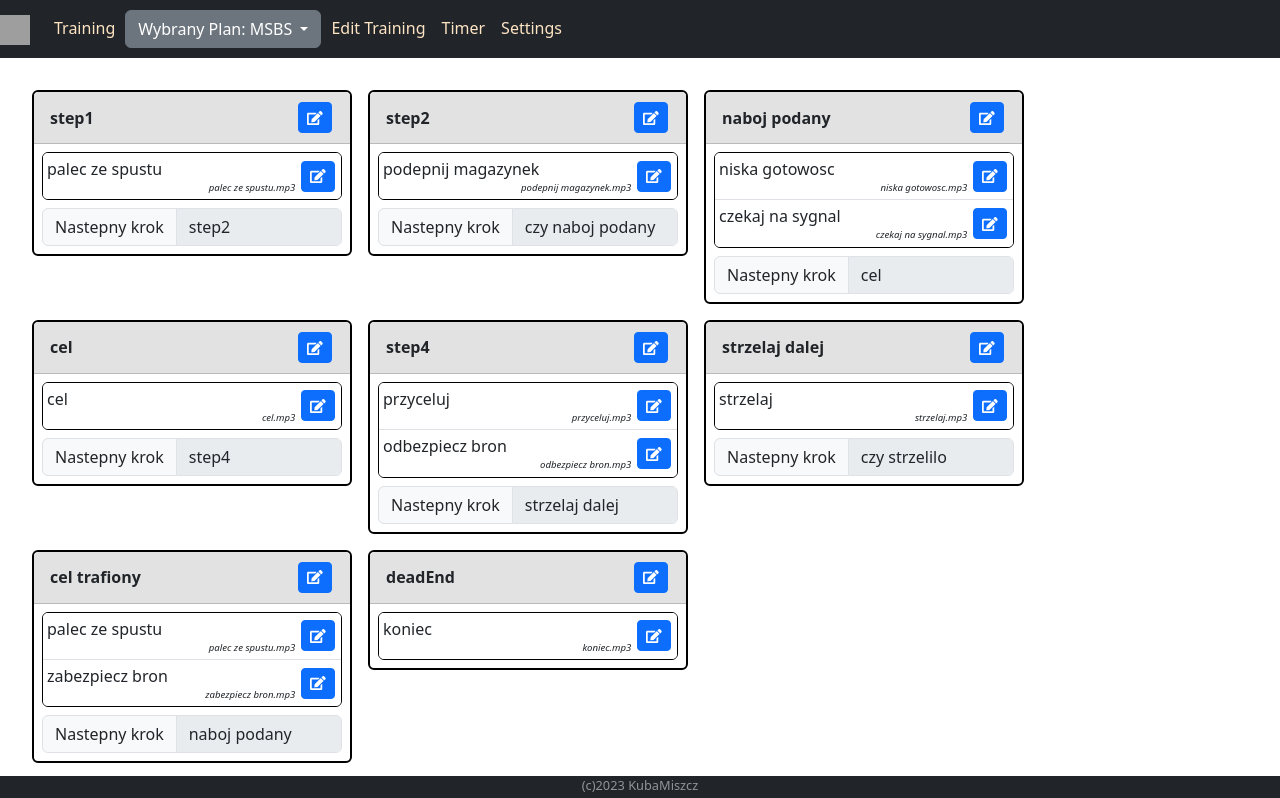
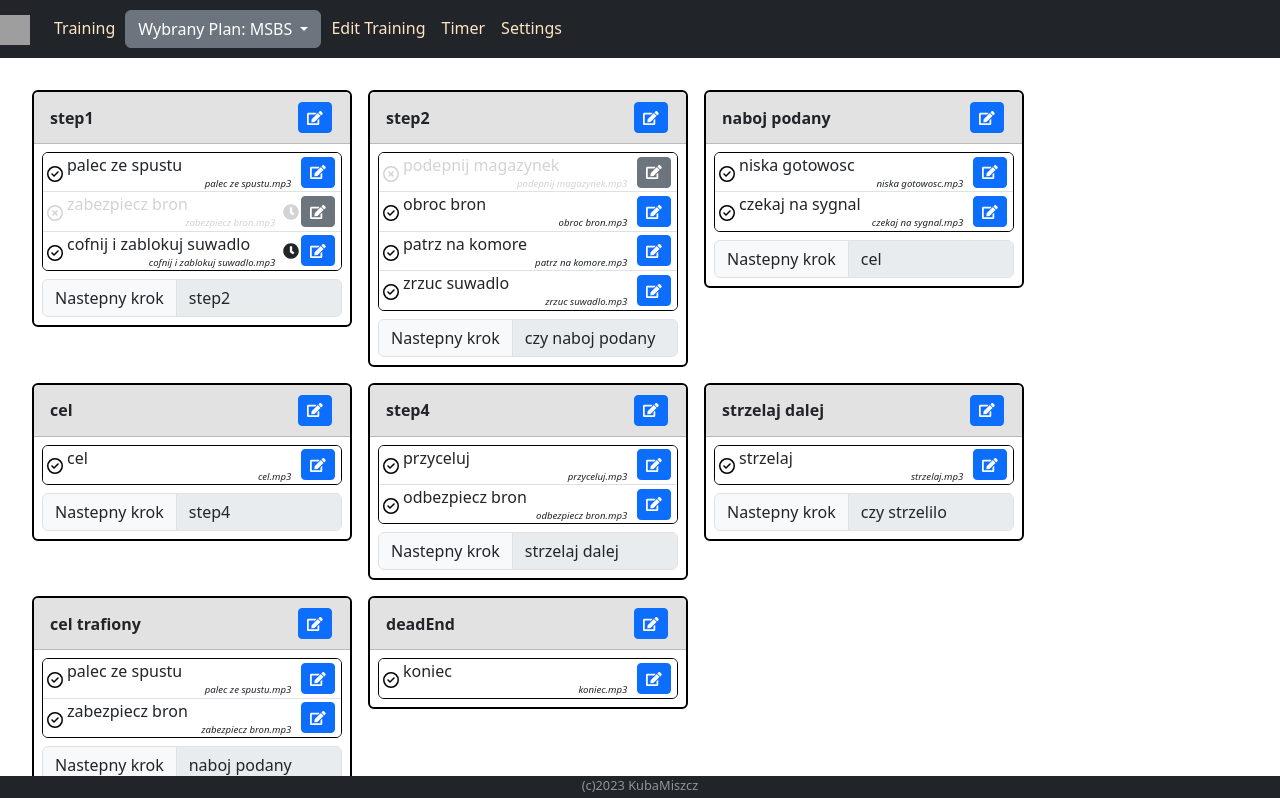
Before and after one commit to KubaMiszcz/ShootingTrainer, an Angular app: page /edit-procedure-tab in a window 1280 px wide. Shown: the top 798 px of the page. Built offline with nearby package versions, Linux system fonts and the light colour scheme; grey boxes are pictures that could not be loaded.

Commit message:
add isdisable

```diff
--- a/src/app/components/action-row/action-row.component.html
+++ b/src/app/components/action-row/action-row.component.html
@@ -1,12 +1,32 @@
-<div class=" action-row p-1">
-    <div class="name">
+<div class=" action-row px-1">
+
+    <div class="icons me-1" (click)="toggleIsDisabled()">
+        <div *ngIf="!action.isDisabled">
+            <svg xmlns="http://www.w3.org/2000/svg" height="1em" [ngClass]="{'disabled' : action.isDisabled}"
+                viewBox="0 0 512 512"><!--! Font Awesome Free 6.4.0 by @fontawesome - https://fontawesome.com License - https://fontawesome.com/license (Commercial License) Copyright 2023 Fonticons, Inc. -->
+                <path
+                    d="M256 48a208 208 0 1 1 0 416 208 208 0 1 1 0-416zm0 464A256 256 0 1 0 256 0a256 256 0 1 0 0 512zM369 209c9.4-9.4 9.4-24.6 0-33.9s-24.6-9.4-33.9 0l-111 111-47-47c-9.4-9.4-24.6-9.4-33.9 0s-9.4 24.6 0 33.9l64 64c9.4 9.4 24.6 9.4 33.9 0L369 209z" />
+            </svg>
+        </div>
+        <div *ngIf="action.isDisabled">
+            <svg xmlns="http://www.w3.org/2000/svg" height="1em" [ngClass]="{'disabled' : action.isDisabled}"
+                viewBox="0 0 512 512"><!--! Font Awesome Free 6.4.0 by @fontawesome - https://fontawesome.com License - https://fontawesome.com/license (Commercial License) Copyright 2023 Fonticons, Inc. -->
+                <path
+                    d="M256 48a208 208 0 1 1 0 416 208 208 0 1 1 0-416zm0 464A256 256 0 1 0 256 0a256 256 0 1 0 0 512zM175 175c-9.4 9.4-9.4 24.6 0 33.9l47 47-47 47c-9.4 9.4-9.4 24.6 0 33.9s24.6 9.4 33.9 0l47-47 47 47c9.4 9.4 24.6 9.4 33.9 0s9.4-24.6 0-33.9l-47-47 47-47c9.4-9.4 9.4-24.6 0-33.9s-24.6-9.4-33.9 0l-47 47-47-47c-9.4-9.4-24.6-9.4-33.9 0z" />
+            </svg>
+        </div>
+    </div>
+
+    <div class="label-name me-2" [ngClass]="{'disabled' : action.isDisabled}">
         <div>{{action.name}}</div>
-        <div class="audio-filename me-1">{{action.audioFileName}}</div>
+        <div class="audio-filename">{{action.audioFileName}}</div>
     </div>
-    <div>
+
+    <div class="buttons" [ngClass]="{'disabled' : action.isDisabled}">
         <i *ngFor="let _ of [].constructor(getDelay(action))" class="fa fa-clock"></i>
-        <button type="button" class="btn btn-primary btn-sm" (click)="editAction(action)">
+        <button type="button" class="btn btn-primary btn-sm" [ngClass]="{'btn-secondary' : action.isDisabled}" (click)="editAction(action)">
             <i class="fa fa-edit" aria-hidden="true"></i>
         </button>
     </div>
+
 </div>
--- a/src/app/components/action-row/action-row.component.scss
+++ b/src/app/components/action-row/action-row.component.scss
@@ -3,13 +3,26 @@
     justify-content: space-between;
     align-items: center;
 
-    .name{
-        width: 100%;
+    .disabled{
+        color: lightgray;
+        fill: lightgray;
     }
 
-    .audio-filename{
-        font-style: italic;
-        font-size: 0.6rem;
-        text-align: end;
+    .label-name{
+        // width: 60%;
+        width: -webkit-fill-available;
+
+        .audio-filename{
+            font-style: italic;
+            font-size: 0.6rem;
+            text-align: end;
+        }
+    }
+
+    .buttons{
+        display: flex;
+        align-items: center;
+        justify-content: flex-end;
+        flex-direction: row;
     }
 }
--- a/src/app/components/action-row/action-row.component.ts
+++ b/src/app/components/action-row/action-row.component.ts
@@ -37,4 +37,8 @@ export class ActionRowComponent {
   getDelay(action: IAction) {
     return action.delay_sec ?? 0;
   }
+
+  toggleIsDisabled(){
+    this.action.isDisabled = !this.action.isDisabled;
+  }
 }
--- a/src/app/models/action.ts
+++ b/src/app/models/action.ts
@@ -2,6 +2,6 @@ export interface IAction {
   name: string;
   description?: string;
   audioFileName: string;
-  isActive?: boolean;
+  isDisabled?: boolean;
   delay_sec?: number;
 }
--- a/src/app/services/app.service.ts
+++ b/src/app/services/app.service.ts
@@ -23,8 +23,7 @@ export class AppService {
   constructor(
     private appSettings: AppSettingsService,
     private audioPlayerService: AudioPlayerService
-  ) {
-  }
+  ) {}
 
   changeProcedure(value: IProcedure) {
     this.appSettings.appData.procedures.forEach((p) => (p.isDefault = false));
@@ -60,7 +59,8 @@ export class AppService {
     do {
       if (this.isStage(block)) {
         block = block as IStage;
-        playlist.push(...block?.actions);
+        let activeActions = block?.actions.filter((a) => !a.isDisabled);
+        playlist.push(...activeActions);
         nextBlockName = this.getNextBlockName(block);
       }
 
--- a/src/assets/application-default-data.ts
+++ b/src/assets/application-default-data.ts
@@ -10,16 +10,17 @@ export const APP_DATA_JSON: IAppData = {
           name: 'step1',
           actions: [
             { name: 'palec ze spustu', audioFileName: 'palec ze spustu.mp3' },
-            // {
-            //   name: 'zabezpiecz bron',
-            //   audioFileName: 'zabezpiecz bron.mp3',
-            //   delay_sec: 1,
-            // },
-            // {
-            //   name: 'cofnij i zablokuj suwadlo',
-            //   audioFileName: 'cofnij i zablokuj suwadlo.mp3',
-            //   delay_sec: 1,
-            // },
+            {
+              name: 'zabezpiecz bron',
+              audioFileName: 'zabezpiecz bron.mp3',
+              delay_sec: 1,
+              isDisabled: true,
+            },
+            {
+              name: 'cofnij i zablokuj suwadlo',
+              audioFileName: 'cofnij i zablokuj suwadlo.mp3',
+              delay_sec: 1,
+            },
           ],
           nextBlockName: 'step2',
         },
@@ -29,10 +30,11 @@ export const APP_DATA_JSON: IAppData = {
             {
               name: 'podepnij magazynek',
               audioFileName: 'podepnij magazynek.mp3',
+              isDisabled: true,
             },
-            // { name: 'obroc bron', audioFileName: 'obroc bron.mp3' },
-            // { name: 'patrz na komore', audioFileName: 'patrz na komore.mp3' },
-            // { name: 'zrzuc suwadlo', audioFileName: 'zrzuc suwadlo.mp3' },
+            { name: 'obroc bron', audioFileName: 'obroc bron.mp3' },
+            { name: 'patrz na komore', audioFileName: 'patrz na komore.mp3' },
+            { name: 'zrzuc suwadlo', audioFileName: 'zrzuc suwadlo.mp3' },
           ],
           nextBlockName: 'czy naboj podany',
         },
```
